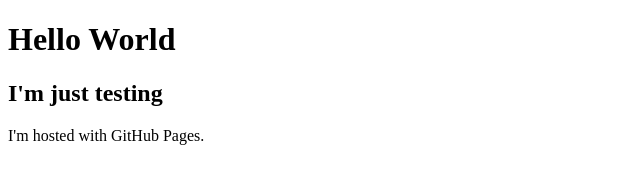
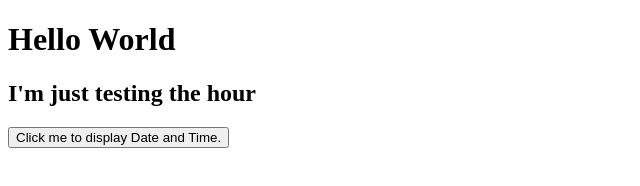
Before and after one commit to Ineo12/ineo12.github.io, a plain HTML site: page index.html in a window 1280 px wide. Shown: the whole page, without its empty margins (0-640 px from the left). Drawn offline with Linux system fonts and the light colour scheme.

Commit message:
Update index.html

```diff
--- a/index.html
+++ b/index.html
@@ -2,7 +2,12 @@
 <html>
 <body>
 <h1>Hello World</h1>
-<h2>I'm just testing</h2>
-<p>I'm hosted with GitHub Pages.</p>
+<h2>I'm just testing the hour</h2>
+
+<button type="button"
+onclick="document.getElementById('demo').innerHTML = Date()">
+Click me to display Date and Time.</button>
+
+<p id="demo"></p>
 </body>
 </html>
```
